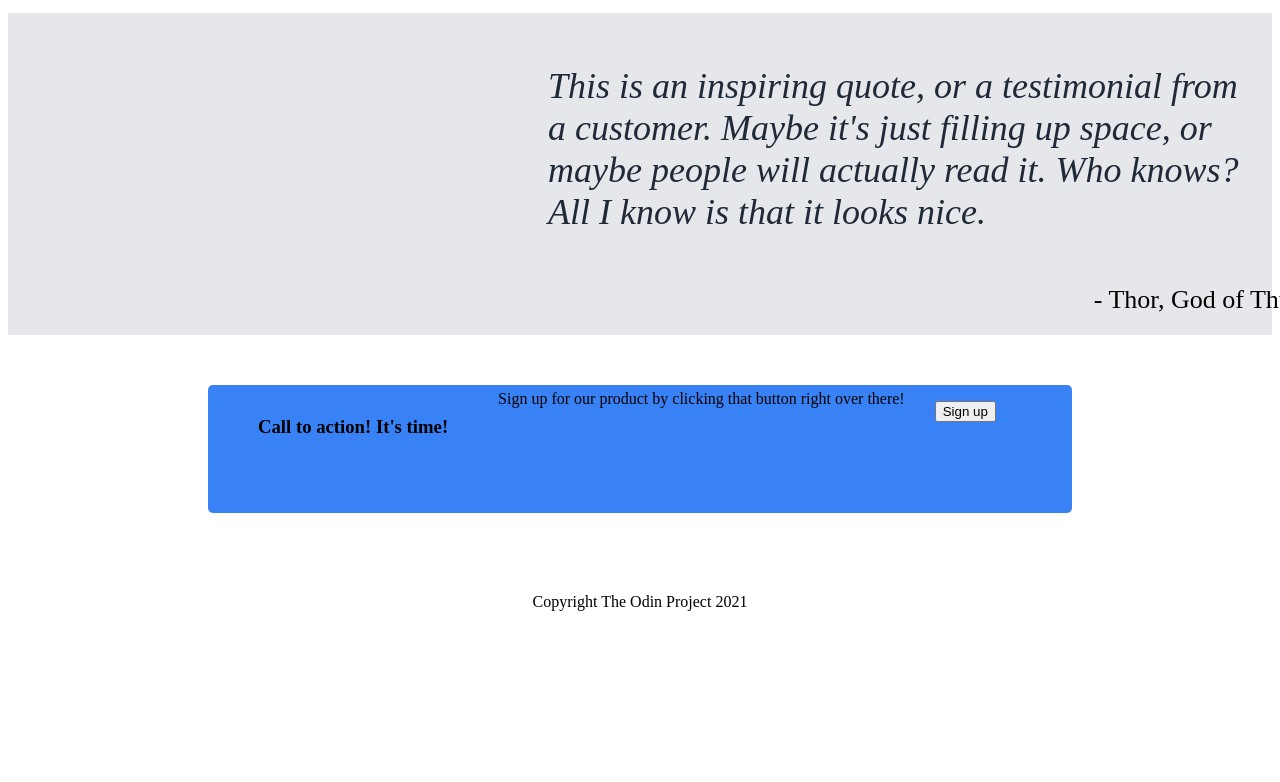
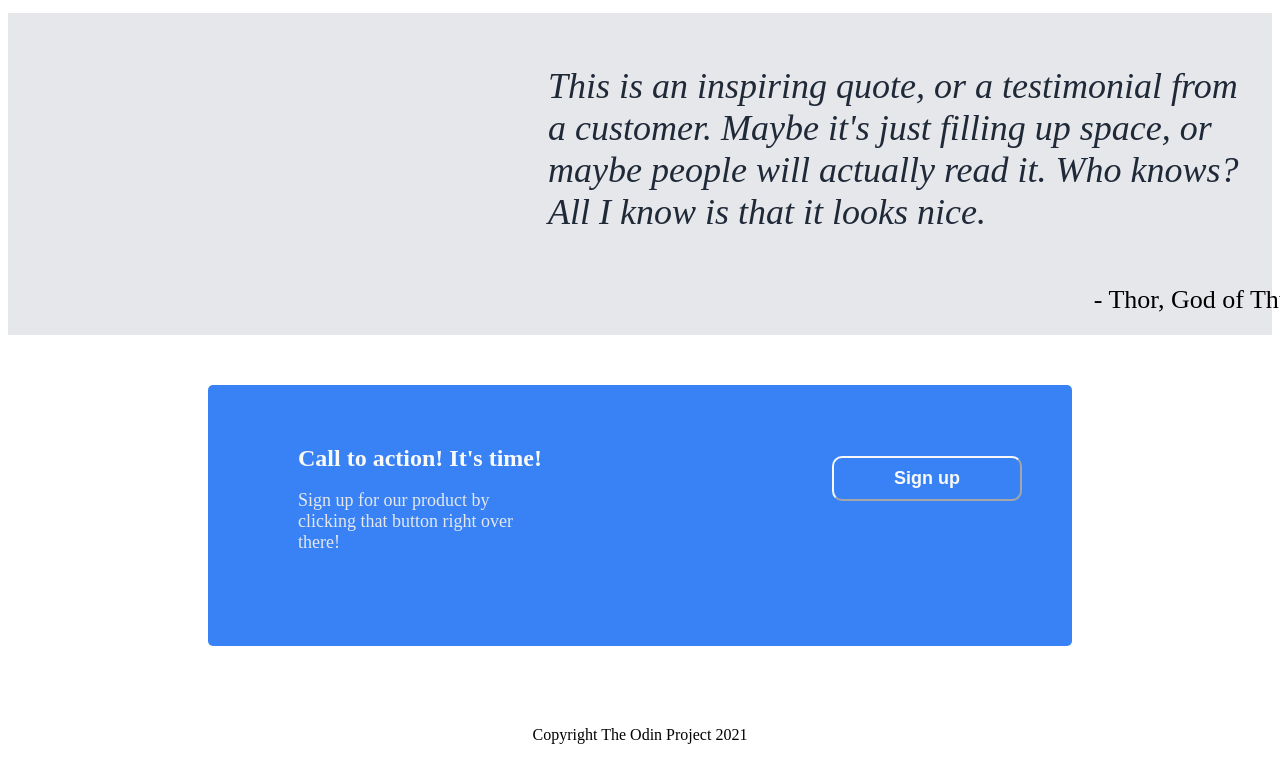
Before and after one commit to kashura/top-landing-page, a plain HTML site: page index.html in a window 1280 px wide. Shown: the part 1442-2224 px from the top of the page. Before the commit the page ends 2091 px from the top, so only its background shows below. Drawn offline with Linux system fonts and the light colour scheme.

Commit message:
getting closer, but stuck on the button

```diff
--- a/index.html
+++ b/index.html
@@ -51,10 +51,12 @@
             <figcaption>- Thor, God of Thunder</figcaption>
         </div>
         <div class="section-four">
-            <div class="calltoaction text-cta">
+            <div class="calltoaction">
                 <h3>Call to action! It's time!</h3>
                 <p>Sign up for our product by clicking that button right over there!</p>
-                <button class="actioncall">Sign up</button>
+            </div>
+            <div class="actioncallbutton">
+                <button>Sign up</button>
             </div>
         </div>
         <div class ="footer">
--- a/style.css
+++ b/style.css
@@ -150,24 +150,38 @@ h2 {
   font-size: 26px;
 }
 
-.calltoaction {
+.section-four {
   display: flex;
   align-items: center;
   margin: 50px 200px;
   background-color: #3882F6;
   padding: 0px 50px 75px 0px;
   border-radius: 5px;
-  flex: 1;
 }
 
 h3 {
   text-align: left;
-  margin: 30px 0px 0px 50px;
+  margin: 60px 0px 0px 90px;
+  font-size: 24px;
+  color: #F9FAF8;
 }
 
 .calltoaction p {
-  text-align: left;
-  margin: 5px 30px 30px 50px;
+  font-size: 18px;
+  color: #E5E7EB;
+  padding: 0px 300px 0px 90px;
+}
+
+.actioncallbutton button {
+  background: #3882F6;
+  font-size: 18px;
+  color: #F9FAF8;
+  width: 190px;
+  border-radius: 10px;
+  border-color: #F9FAF8;
+  padding: 10px;
+  font-weight: bold;
+  text-align: center;
 }
 
 .footer p {
```
